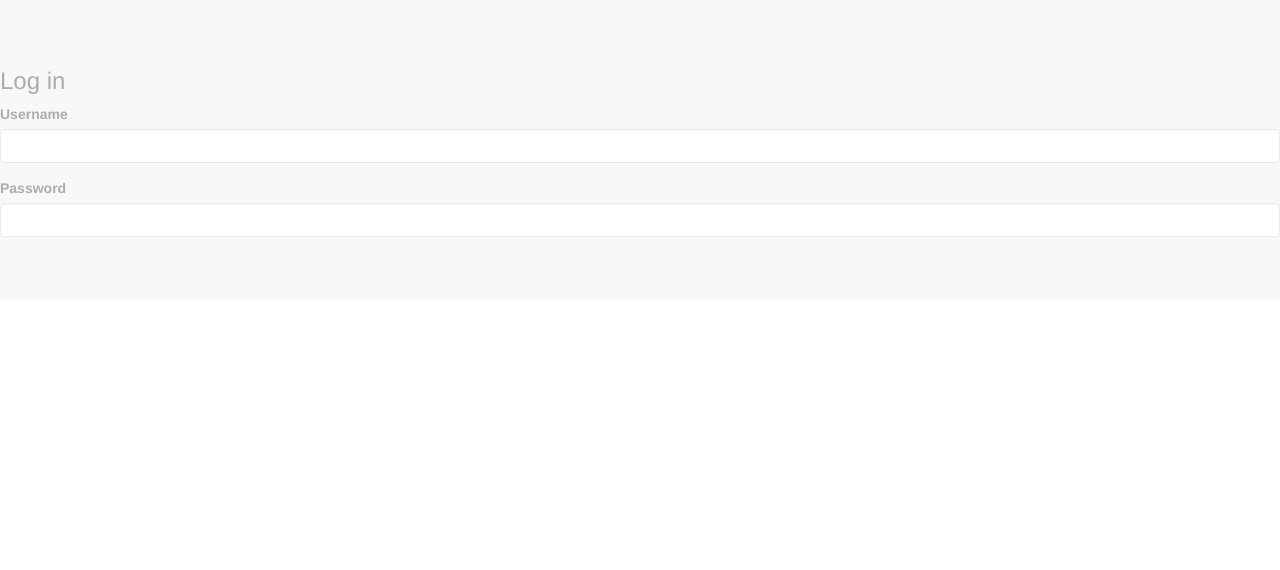
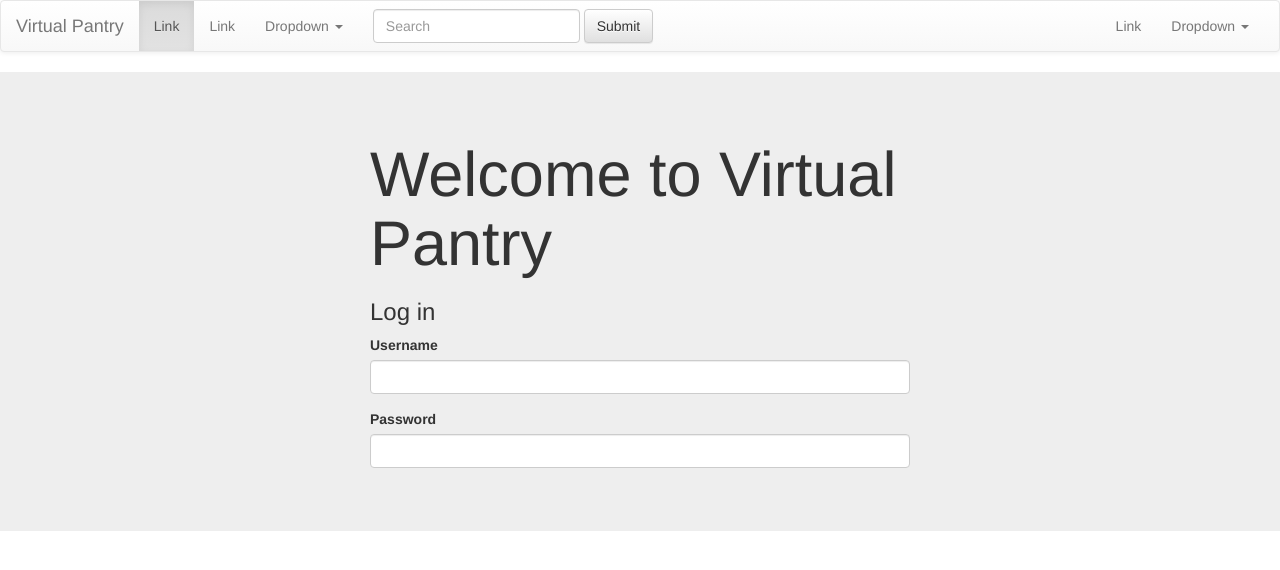
Before and after one commit to InsightInc/Virtual-Pantry, a PHP site: page / in a window 1280 px wide. Shown: the top 570 px of the page. Run offline with PHP 8.4, Linux system fonts and the light colour scheme; some libraries are stand-ins or nearby versions.

Commit message:
finished login

```diff
--- a/css/VirtualPantry.css
+++ b/css/VirtualPantry.css
@@ -1,4 +1,4 @@
 div.jumbotron {
-	opacity: 0.4;
-	filter: alpha(opacity=40); /* For IE8 and earlier */
+	/*opacity: 0.4;
+	filter: alpha(opacity=40);  For IE8 and earlier */
 }
--- a/index.html
+++ b/index.html
@@ -1,7 +1,7 @@
 <!doctype html>
+<html>
 <head>
-	<script type="text/javascript" src="http://code.jquery.com/jquery-1.7.1.min.js"></script>
-	<script type="text/javascript" src=""></script>
+	<script type="text/javascript" src="https://code.jquery.com/jquery-1.11.2.min.js"></script>
 	<title> Login </title>
 <!-- Latest compiled and minified CSS -->
 <link rel="stylesheet" href="css/bootstrap.min.css">
@@ -14,8 +14,65 @@
 <script src="js/bootstrap.min.js"></script>
 </head>
 <body>
+<nav class="navbar navbar-default">
+  <div class="container-fluid">
+    <!-- Brand and toggle get grouped for better mobile display -->
+    <div class="navbar-header">
+      <button type="button" class="navbar-toggle collapsed" data-toggle="collapse" data-target="#bs-example-navbar-collapse-1">
+        <span class="sr-only">Toggle navigation</span>
+        <span class="icon-bar"></span>
+        <span class="icon-bar"></span>
+        <span class="icon-bar"></span>
+      </button>
+      <a class="navbar-brand" href="#">Virtual Pantry</a>
+    </div>
+
+    <!-- Collect the nav links, forms, and other content for toggling -->
+    <div class="collapse navbar-collapse" id="bs-example-navbar-collapse-1">
+      <ul class="nav navbar-nav">
+        <li class="active"><a href="#">Link <span class="sr-only">(current)</span></a></li>
+        <li><a href="#">Link</a></li>
+        <li class="dropdown">
+          <a href="#" class="dropdown-toggle" data-toggle="dropdown" role="button" aria-expanded="false">Dropdown <span class="caret"></span></a>
+          <ul class="dropdown-menu" role="menu">
+            <li><a href="#">Action</a></li>
+            <li><a href="#">Another action</a></li>
+            <li><a href="#">Something else here</a></li>
+            <li class="divider"></li>
+            <li><a href="#">Separated link</a></li>
+            <li class="divider"></li>
+            <li><a href="#">One more separated link</a></li>
+          </ul>
+        </li>
+      </ul>
+      <form class="navbar-form navbar-left" role="search">
+        <div class="form-group">
+          <input type="text" class="form-control" placeholder="Search">
+        </div>
+        <button type="submit" class="btn btn-default">Submit</button>
+      </form>
+      <ul class="nav navbar-nav navbar-right">
+        <li><a href="#">Link</a></li>
+        <li class="dropdown">
+          <a href="#" class="dropdown-toggle" data-toggle="dropdown" role="button" aria-expanded="false">Dropdown <span class="caret"></span></a>
+          <ul class="dropdown-menu" role="menu">
+            <li><a href="#">Action</a></li>
+            <li><a href="#">Another action</a></li>
+            <li><a href="#">Something else here</a></li>
+            <li class="divider"></li>
+            <li><a href="#">Separated link</a></li>
+          </ul>
+        </li>
+      </ul>
+    </div><!-- /.navbar-collapse -->
+  </div><!-- /.container-fluid -->
+</nav>
 
 	<div class="jumbotron">
+		<div class="container">
+			<div class="col-md-3"></div>
+			<div class="col-md-6">
+			<h1>Welcome to Virtual Pantry</h1>
 			<div id="loginData">
 				<h3>Log in</h3>
 
@@ -31,5 +88,8 @@
 				</form>
 			</div>
 			</div>
+			<div class="col-md-3"></div>
+		</div>
+	</div>
 </body>
 </html>
```
Lines whose indentation alone changed are shown as unchanged.
